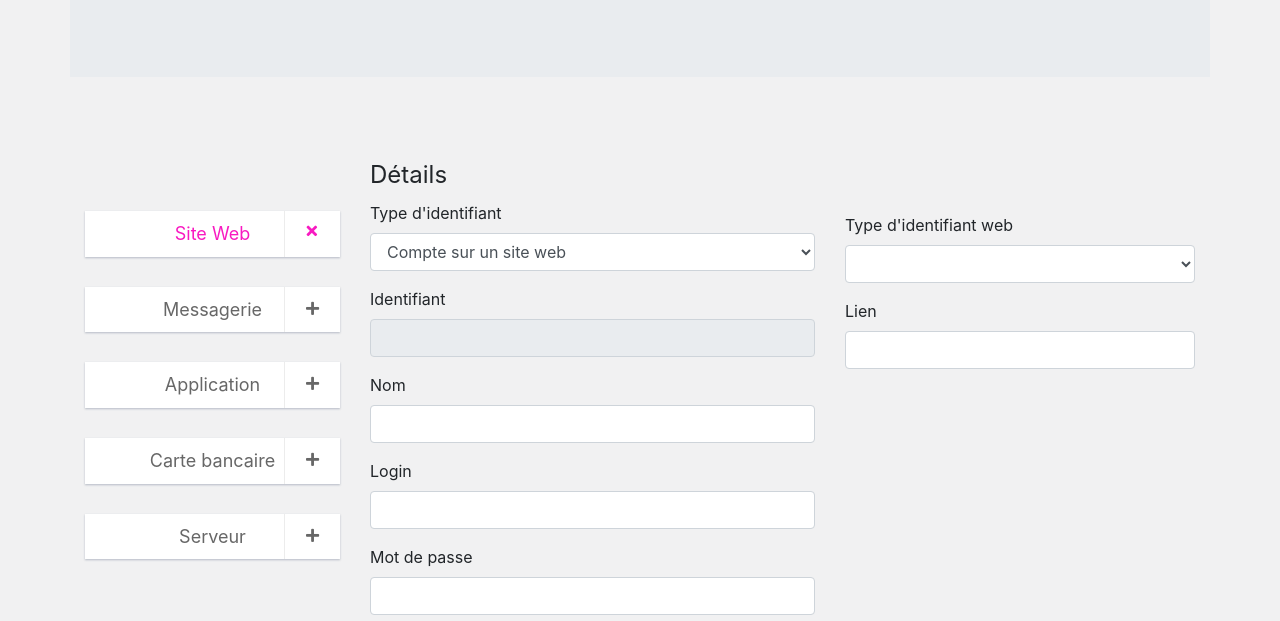
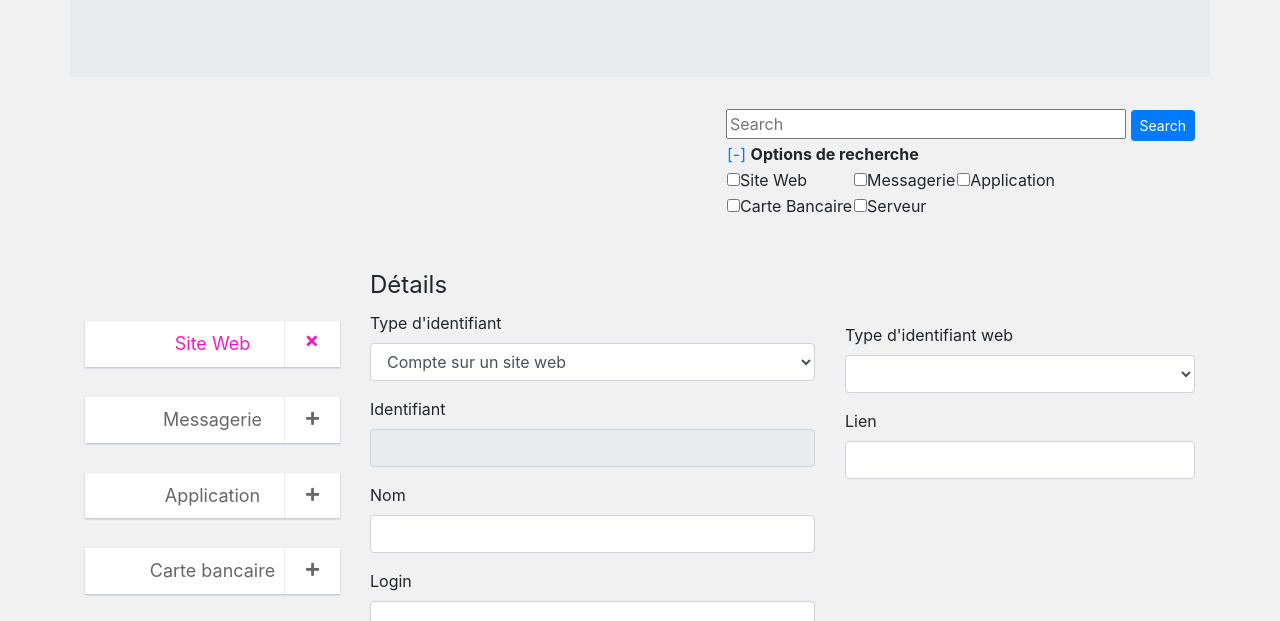
Before and after one commit to DiabateJS/gestion_identifiants_front, a website: page index.html in a window 1280 px wide. Shown: the part 172-793 px from the top of the page. Drawn offline with nearby package versions, Linux system fonts and the light colour scheme; some packages are replaced by stand-ins of ours; no server answers; a script that the page names is missing.

Commit message:
[Youtract_IM-4] Ajout de la barre de recherche ainsi que des options de recherche par catégorie.

```diff
--- a/index.html
+++ b/index.html
@@ -20,7 +20,29 @@
              </div>
          </div>
        </div>
-
+       <div class="row">
+           <div class="col-lg-3"></div>
+           <div class="col-lg-9">
+                <div style="float:right;">
+                    <input type="text" style="width:400px;" placeholder="Search" />
+                    <button class="btn btn-sm btn-primary">Search</button> <br>
+                    <table>
+                        <tr>
+                            <td colspan=3><a href="#" id="searchOption">[-]</a> <b>Options de recherche</b></td>
+                        </tr>
+                        <tr class="searchOpt">
+                            <td><input type="checkbox" value="site_web">Site Web</td>
+                            <td><input type="checkbox" value="messagerie">Messagerie</td>
+                            <td><input type="checkbox" value="application">Application</td>
+                        </tr>
+                        <tr class="searchOpt">
+                            <td><input type="checkbox" value="carte_bancaire">Carte Bancaire</td>
+                            <td colspan=2><input type="checkbox" value="serveur">Serveur</td>
+                        </tr>
+                    </table>
+                </div>
+           </div>
+       </div>
        <br>
        <br>
        <form id="global_form">
@@ -252,6 +274,16 @@
         $(document).ready(function(){
             //Au chargement de la page
 
+            //Mécanisme d'expension réduction de la zone de recherche
+            $("#searchOption").on('click',function(){
+                if ($("#searchOption").html() == "[-]"){
+                    $("#searchOption").html("[+]");
+                }else{
+                    $("#searchOption").html("[-]");
+                }
+                $(".searchOpt").toggle();
+            });
+
             onFormLoad();
 
             updateMenu();
```
